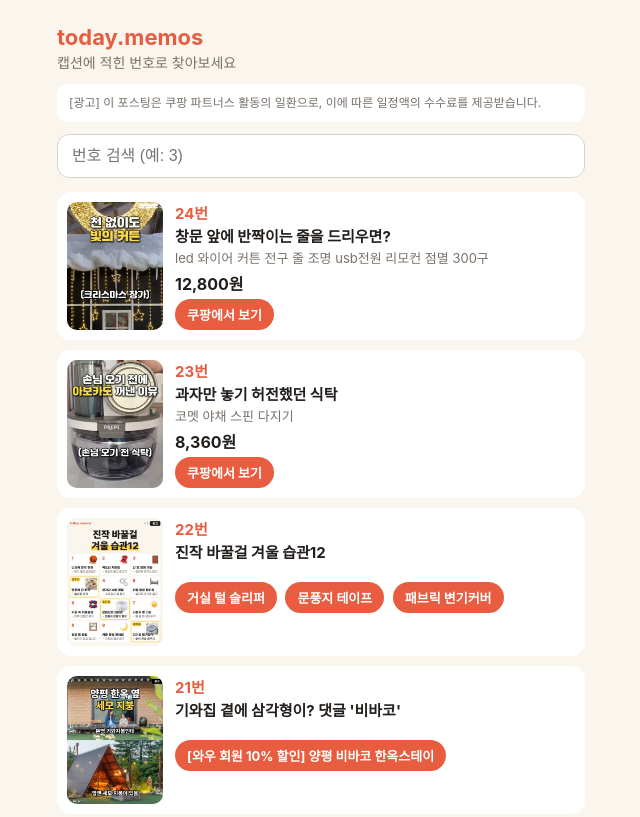
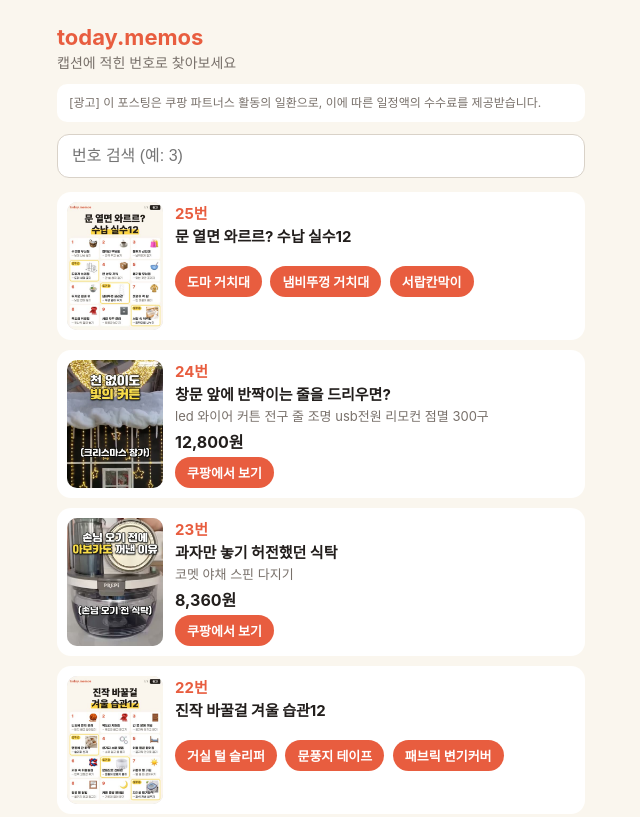
Before and after one commit to vocbob/today-memos, a plain HTML site: page index.html in a window 1280 px wide. Shown: the top 817 px of the page, without its empty margins (319-959 px from the left). Drawn offline with Linux system fonts and the light colour scheme.

Commit message:
update links

```diff
--- a/index.html
+++ b/index.html
@@ -17,7 +17,10 @@ input{width:100%;font-size:16px;padding:12px 14px;border-radius:12px;border:1px
 <h1>today.memos</h1><p class="sub">캡션에 적힌 번호로 찾아보세요</p>
 <p class="ad">[광고] 이 포스팅은 쿠팡 파트너스 활동의 일환으로, 이에 따른 일정액의 수수료를 제공받습니다.</p>
 <input id="q" type="search" inputmode="numeric" placeholder="번호 검색 (예: 3)" aria-label="번호 검색">
-<a class="card" href="https://link.coupang.com/a/i1Pn7kJjG0" target="_blank" rel="noopener sponsored" data-n="24">
+<div class="card" data-n="25">
+  <img src="img/r20261128.jpg" alt="" loading="lazy">
+  <div class="info"><b class="num">25번</b>
+  <p class="title">문 열면 와르르? 수납 실수12</p><p class="btns"><a class="btn" href="https://link.coupang.com/a/i2o1TR5qfc" target="_blank" rel="noopener sponsored">도마 거치대</a> <a class="btn" href="https://link.coupang.com/a/i2o2wQQYaO" target="_blank" rel="noopener sponsored">냄비뚜껑 거치대</a> <a class="btn" href="https://link.coupang.com/a/i2o24T9nEG" target="_blank" rel="noopener sponsored">서랍칸막이</a> </p></div></div><a class="card" href="https://link.coupang.com/a/i1Pn7kJjG0" target="_blank" rel="noopener sponsored" data-n="24">
   <img src="img/sample_xmas1.jpg" alt="" loading="lazy">
   <div class="info"><b class="num">24번</b>
   <p class="title">창문 앞에 반짝이는 줄을 드리우면?</p>
```
Also changed, not shown: img/r20261128.jpg (added).
